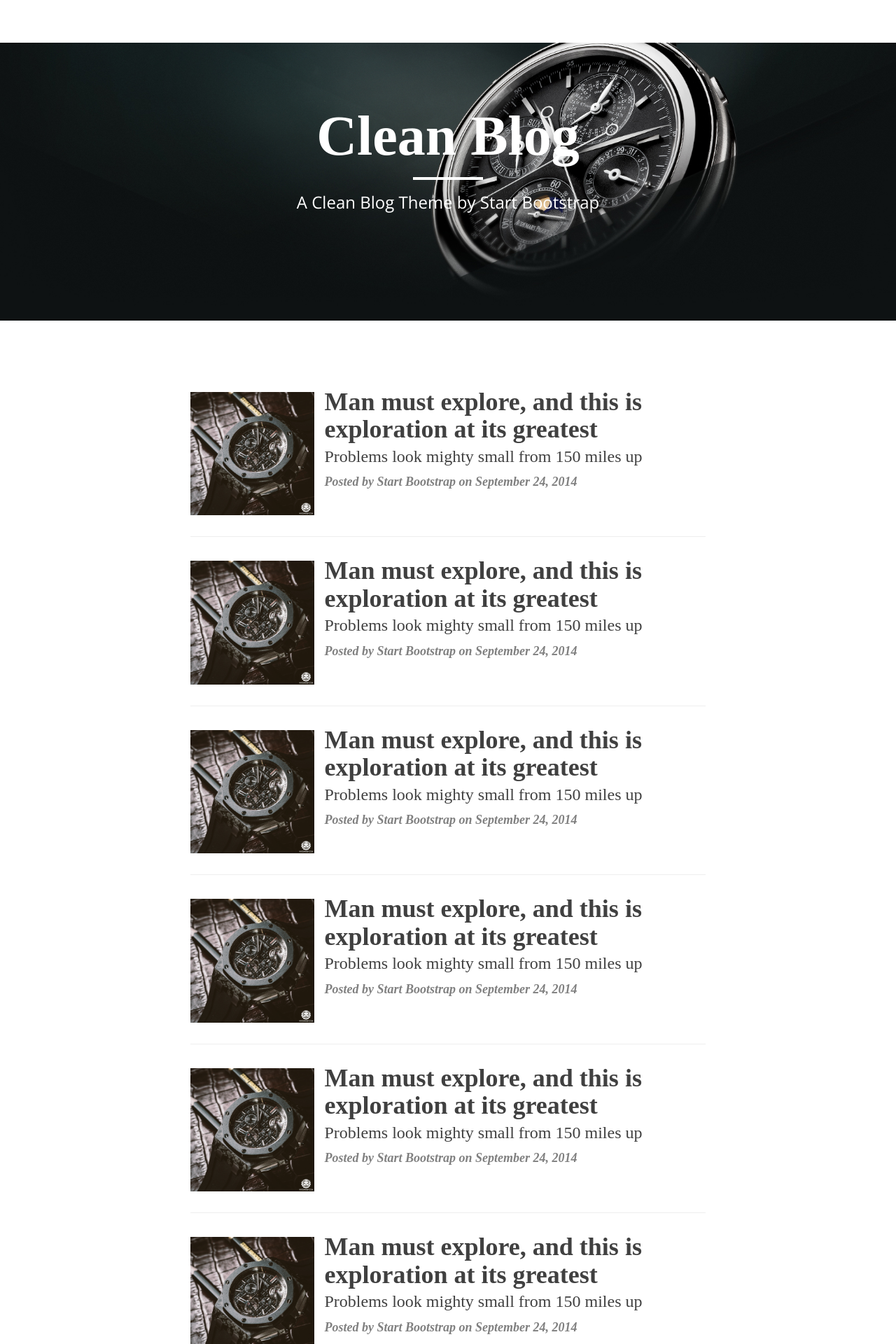
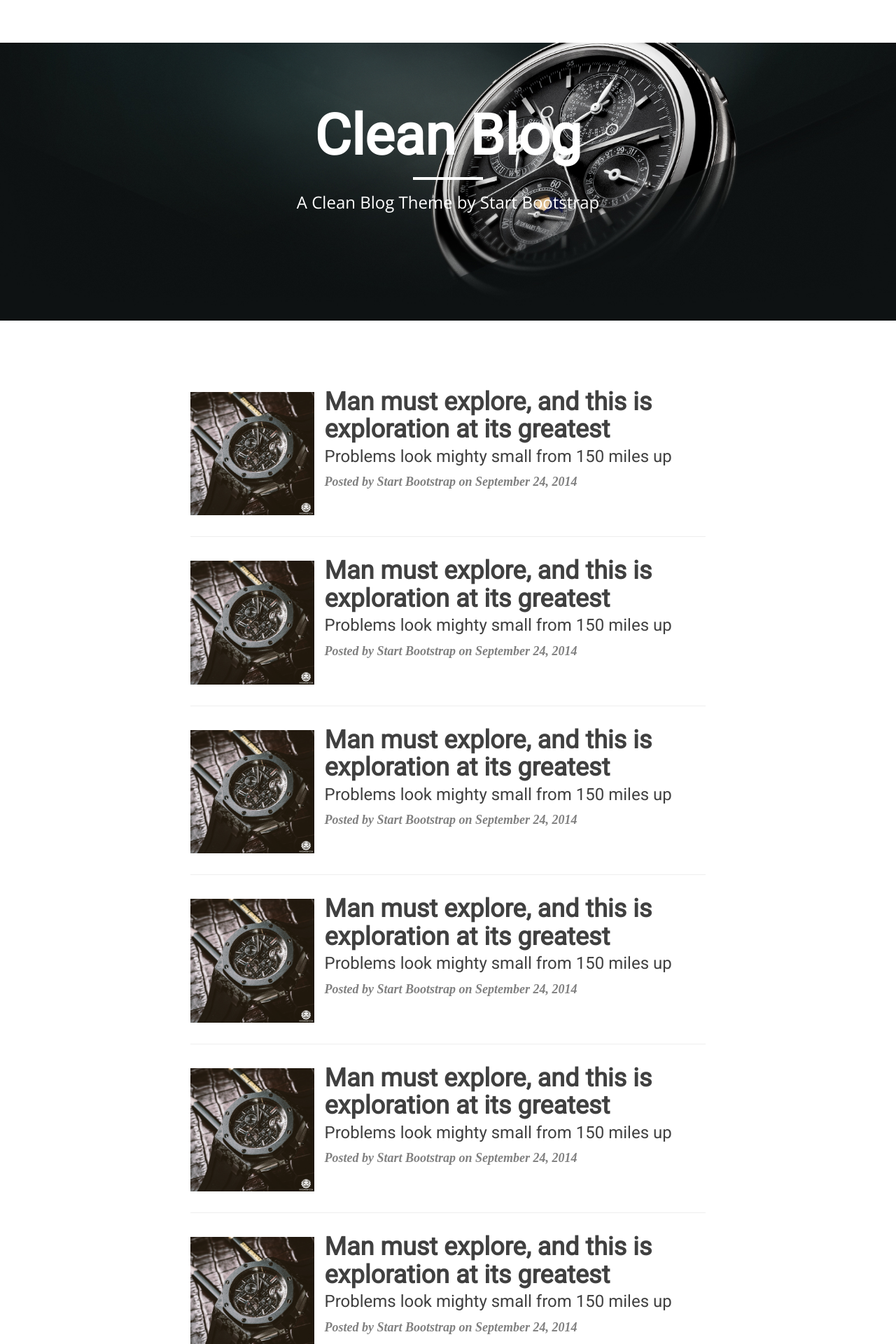
Before and after one commit to wolfsteak/wolfsteak.github.io, a Jekyll site: the page built from index.html, in a window 1280 px wide. Shown: the top 1920 px of the page at 70% size. Built offline with Jekyll 4.4.1, drawn with Linux system fonts in a browser that asks for light colours; nearby versions of some CDN libraries; some web fonts are replaced; the list of posts is cut into pages by our own code.

Commit message:
font changed

```diff
--- a/_includes/head.html
+++ b/_includes/head.html
@@ -25,8 +25,8 @@
     <link href='http://fonts.googleapis.com/css?family=Roboto' rel='stylesheet' type='text/css'>
     <style>
     @font-face {
-    font-family: Simplifica;
-    src: url(/fonts/gill.ttf);
+    font-family: gill;
+    src: url(/fonts/SLABSERIF.ttf);
     font-family: Quiksand;
     src: url(/fonts/Quiksand.ttf);
     }</style>
--- a/css/clean-blog.css
+++ b/css/clean-blog.css
@@ -6,7 +6,7 @@
 
 body {
   font-family: 'Quiksand';
-  font-weight:700;
+  font-weight:800;
   font-size: 25px;
   color: #404040;
 }
@@ -23,7 +23,7 @@
 h4,
 h5,
 h6 {
-  font-family: 'Quiksand';
+  font-family: 'Roboto';
 
   font-weight: 800;
 }
```
